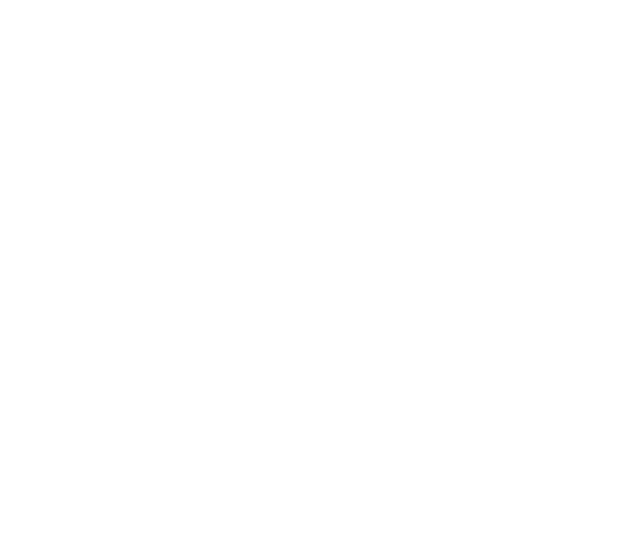
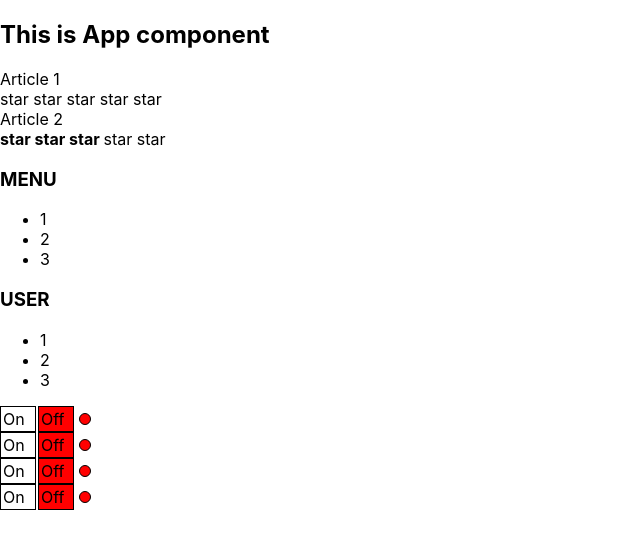
Before and after one commit to Santerakis/kabzda, a React (Create React App) app: page / in a window 1280 px wide. Shown: the top 548 px of the page, without its empty margins (0-640 px from the left). Built offline with nearby package versions, Linux system fonts and the light colour scheme.

Commit message:
OnOff.tsx

```diff
--- a/src/App.tsx
+++ b/src/App.tsx
@@ -1,12 +1,32 @@
 import React from 'react';
 import './App.css';
+import {Accordion} from "./components/Accordion/Accordion";
+import {Rating as R} from "./components/Rating/Rating";
+import {PageTitle} from "./components/PageTitle/PageTitle";
+import {OnOff} from "./components/OnOff/OnOff";
+import {UncontrolledAccordion} from "./components/Accordion/UncontrolledAccordion";
 
 function App() {
     return (
-        <div className="App">
+        <div>
+            <PageTitle title='This is App component'/>
 
+            Article 1
+            <R />
+
+            Article 2
+            <R value={3}/>
+
+            <Accordion title={'MENU'} collapsed={false}/>
+            <UncontrolledAccordion title={'USERS'}/>
+
+            <OnOff on={true}/>
+            <OnOff on={true}/>
+            <OnOff on={true}/>
+            <OnOff on={true}/>
         </div>
     );
 }
 
+
 export default App;
--- /dev/null
+++ b/src/components/Accordion/Accordion.tsx
@@ -0,0 +1,24 @@
+import React from "react";
+
+type Accordion = {
+    title: string
+    collapsed: boolean
+}
+
+export function Accordion(props: Accordion) {
+    return <div>
+        <AccordionTitle {...props}/>
+        {!props.collapsed && <AccordionBody/>}
+    </div>
+}
+
+function AccordionTitle(props: {title: string}) {
+    return <h3>{props.title}</h3>
+}
+function AccordionBody() {
+    return <ul>
+        <li>1</li>
+        <li>2</li>
+        <li>3</li>
+    </ul>
+}
--- /dev/null
+++ b/src/components/Accordion/UncontrolledAccordion.tsx
@@ -0,0 +1,34 @@
+import React, {useState} from "react";
+
+type Accordion = {
+    title: string
+}
+
+export function UncontrolledAccordion(props: Accordion) {
+    const [collapsed, setCollapsed] = useState(false)
+
+    const onTitleClickHandler = () => {
+        setCollapsed(!collapsed)
+    }
+
+    return <div>
+        <AccordionTitle title={'USER'} onClick={onTitleClickHandler}/>
+        {!collapsed && <AccordionBody/>}
+    </div>
+}
+
+type AccordionTitle = {
+    title: string
+    onClick: () => void
+}
+
+function AccordionTitle(props: AccordionTitle) {
+    return <h3 onClick={props.onClick}>{props.title}</h3>
+}
+function AccordionBody() {
+    return <ul>
+        <li>1</li>
+        <li>2</li>
+        <li>3</li>
+    </ul>
+}
--- /dev/null
+++ b/src/components/OnOff/OnOff.tsx
@@ -0,0 +1,47 @@
+import React, {useState} from 'react';
+
+type OnOff = {
+    on: boolean
+}
+
+export const OnOff = (props: OnOff) => {
+    const [on, setOn] = useState(false)
+
+    let onStyle = {
+        display: 'inline-block',
+        width: '30px',
+        height: '20px',
+        border: '1px solid',
+        padding: '2px',
+        cursor: 'pointer',
+        background: on ? 'green' : 'none',
+    }
+    let offStyle = {
+        display: 'inline-block',
+        width: '30px',
+        height: '20px',
+        border: '1px solid',
+        marginLeft: '2px',
+        padding: '2px',
+        cursor: 'pointer',
+        background: on ? 'none' : 'red',
+    }
+    let ledStyle = {
+        width: '10px',
+        height: '10px',
+        borderRadius: '50%',
+        border: '1px solid',
+        display: 'inline-block',
+        marginLeft: '5px',
+        background: on ? 'green' : 'red',
+
+    }
+
+    return (
+        <div>
+            <div style={onStyle} onClick={()=>setOn(!on)}>On</div>
+            <div style={offStyle} onClick={()=>setOn(!on)}>Off</div>
+            <div style={ledStyle}></div>
+        </div>
+    );
+};
--- /dev/null
+++ b/src/components/PageTitle/PageTitle.tsx
@@ -0,0 +1,9 @@
+import React from 'react';
+
+export const PageTitle = ({title}: {title: string}) => {
+    return (
+        <h2>
+            {title}
+        </h2>
+    );
+};
--- /dev/null
+++ b/src/components/Rating/Rating.tsx
@@ -0,0 +1,19 @@
+import React from "react";
+
+type RatingValue =  0 | 1 | 2 | 3 | 4 | 5
+
+export function Rating(props: {value?: RatingValue}) {
+    return (
+        <div>
+            <Star selected={props.value! > 0}/>
+            <Star selected={props.value! > 1}/>
+            <Star selected={props.value! > 2}/>
+            <Star selected={props.value! > 3}/>
+            <Star selected={props.value! > 4}/>
+        </div>
+    )
+}
+
+function Star(props: {selected: boolean}) {
+    return <span>{props.selected ? <b>star </b> : 'star '}</span>
+}
```
Also changed, not shown: src/components/Rating/UncontrolledRating.tsx (added, +19 -0 lines).
